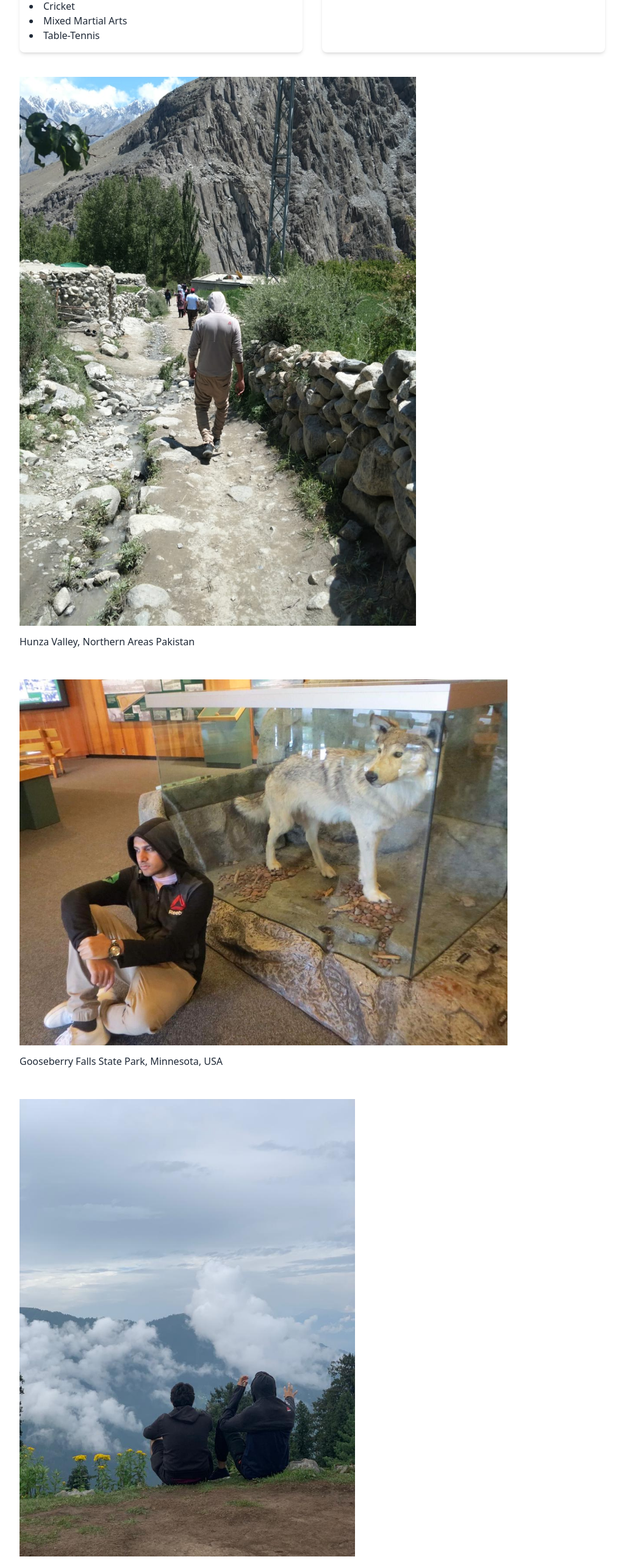
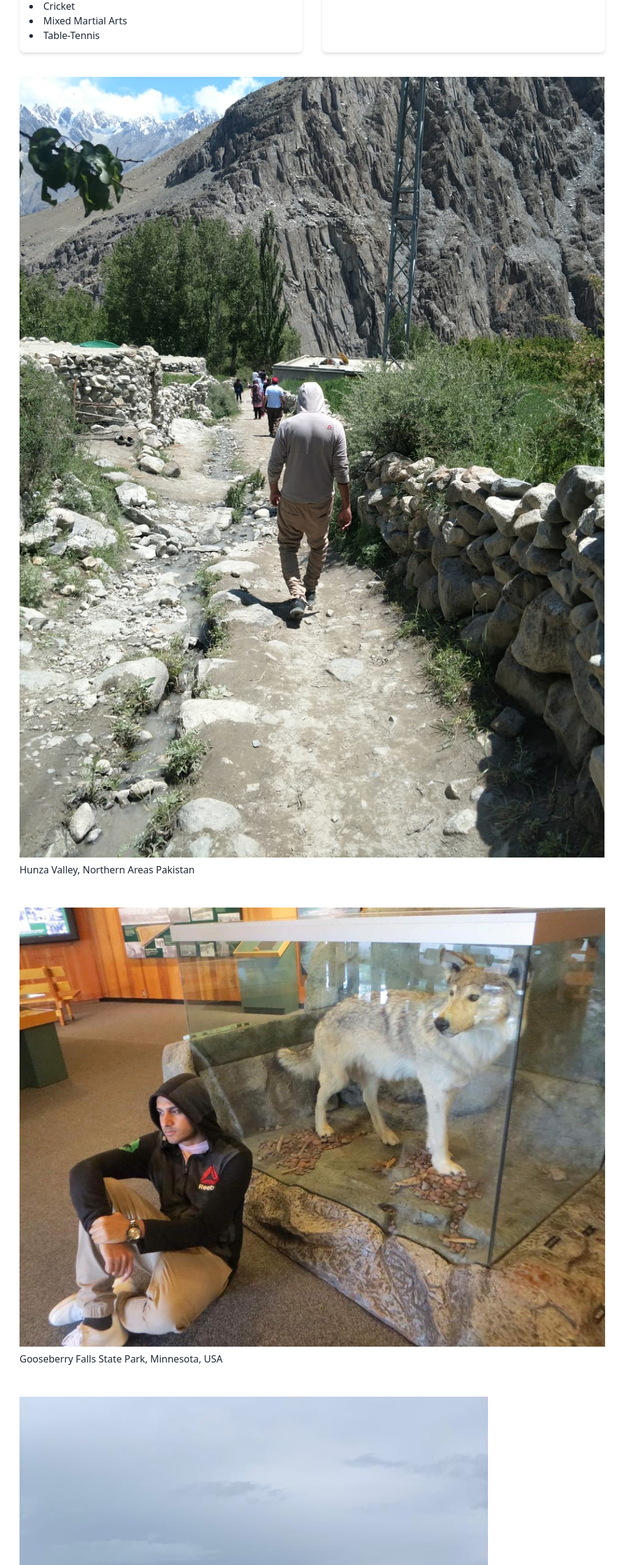
Before and after one commit to hasanma1ik/NextJS-portfolio2, a Next.js app: page / in a window 1280 px wide. Shown: the part 2040-4606 px from the top of the page at 61% size, without its empty margins (128-1151 px from the left). Built offline with nearby package versions, Linux system fonts and the light colour scheme.

Commit message:
initial commit

```diff
--- a/src/pages/index.js
+++ b/src/pages/index.js
@@ -217,19 +217,19 @@ export default function Home() {
 
 
                 <div className="image1">
-                <Image src="/33.jpg" alt=""  width="650" height="900" />
+    <img src="/33.jpg" alt="Hunza Valley, Northern Areas Pakistan" className="w-650 h-900" />
     <div className="text-gray-800 mt-2 dark:text-white">Hunza Valley, Northern Areas Pakistan</div>
   </div>
+
   <div className="image2">
-                <Image src="/00.jpg" alt="" width="800" height="600" />
+    <img src="/00.jpg" alt="Gooseberry Falls State Park, Minnesota, USA" className="w-800 h-600" />
     <div className="text-gray-800 mt-2 dark:text-white">Gooseberry Falls State Park, Minnesota, USA</div>
   </div>
 
   <div className="image3">
-                <Image src="/44.jpg" alt="" width="550" height="750" />
+    <img src="/44.jpg" alt="Mukhspuri Peak, Northern Areas Pakistan" className="w-550 h-750" />
     <div className="text-gray-800 mt-2 dark:text-white">Mukhspuri Peak, Northern Areas Pakistan</div>
   </div>
-
 </section>
       </main>
     </div>
```
Lines whose indentation alone changed are shown as unchanged.
